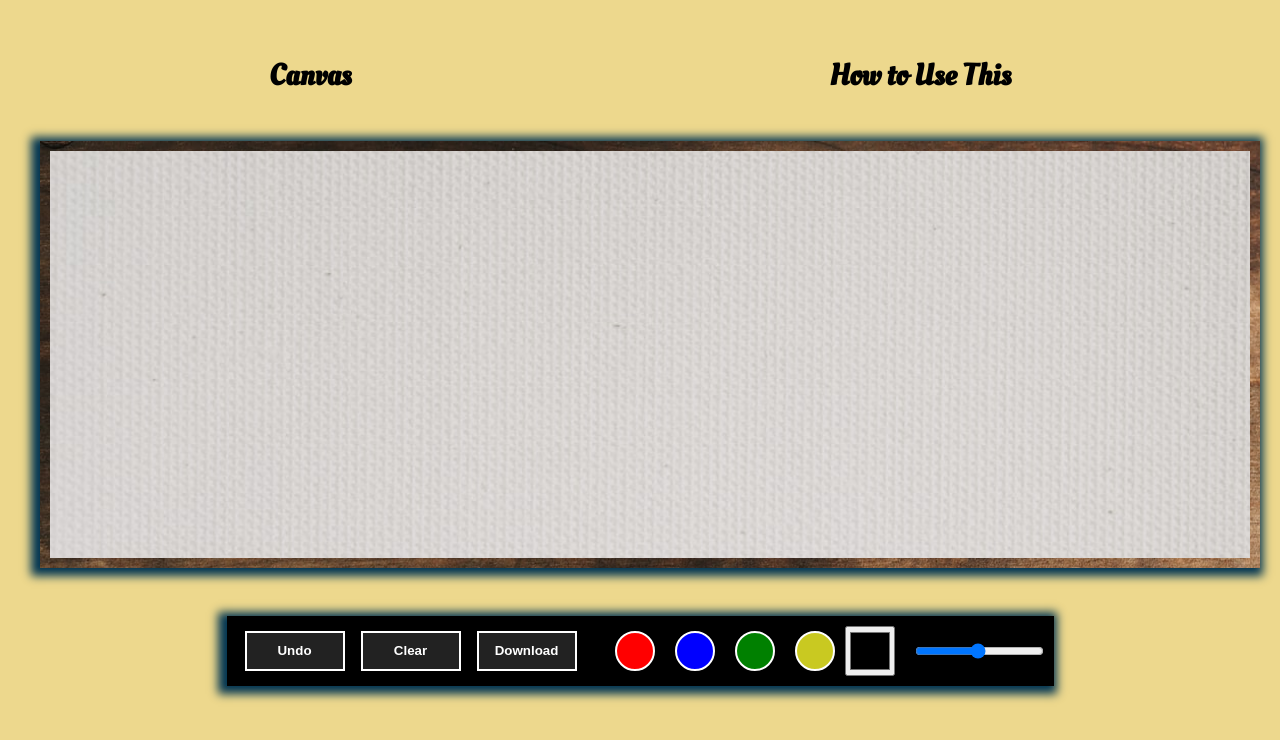
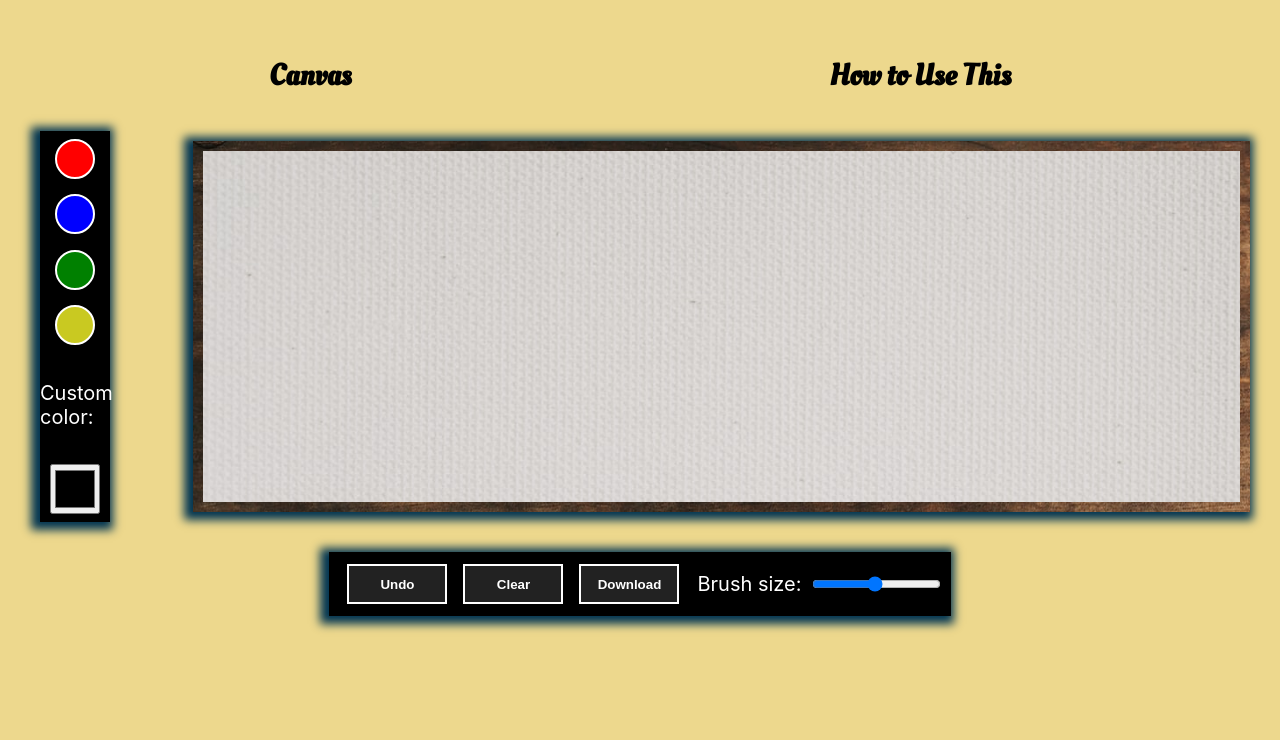
Before and after one commit to DavidVerghese/DrawingWithReact, a React (Create React App) app: page / in a window 1280 px wide. Shown: the top 740 px of the page. Built offline with nearby package versions, Linux system fonts and the light colour scheme.

Commit message:
worked on vertical color panel

```diff
--- a/src/App.css
+++ b/src/App.css
@@ -6,7 +6,6 @@ body {
   overflow: hidden;
   color: black;
   background-color: #edd88d;
-  font-family: 'Oleo Script', cursive;
   font-size: 20px;
 }
 
@@ -28,6 +27,9 @@ button {
   margin: 0px 8px;
 }
 
+h1, h2 {
+  font-family: 'Oleo Script', cursive;
+}
 .app {
   display: flex;
   flex-direction: column;
--- a/src/Components/Canvas/Canvas.css
+++ b/src/Components/Canvas/Canvas.css
@@ -4,13 +4,17 @@ canvas {
   background-image: url("../../Pictures/Frame.jpeg");
   padding: 10px;
   margin-top: 20px;
-  width: 100%;
+  width: 85%;
 }
 
 .fa-paint-brush {
   font-size: 38px;
 }
 
+.canvas-container {
+  display: flex;
+  justify-content: space-between;
+}
 .cursor {
   display: none;
   width: 3rem;
--- a/src/Components/Canvas/Canvas.jsx
+++ b/src/Components/Canvas/Canvas.jsx
@@ -1,5 +1,6 @@
 import { useEffect, useState } from "react";
 import './Canvas.css';
+import ColorPanel from "../ColorPanel/ColorPanel";
 function Canvas() {
 
 
@@ -149,9 +150,9 @@ link.click();
 
   })
 
-  return <div>
+  return <div className="canvas-container">
 
-
+    <ColorPanel/>
     <div className="cursor"> <i className="fa fa-paint-brush"></i></div><canvas id="canvas"></canvas> </div>
 }
 export default Canvas;
--- /dev/null
+++ b/src/Components/ColorPanel/ColorPanel.css
@@ -0,0 +1,45 @@
+.color-field {
+  height: 40px;
+  width: 40px;
+  min-height: 40px;
+  min-width: 40px;
+  cursor: pointer;
+  display: inline-block;
+  cursor: pointer;
+  box-sizing: border-box;
+  border-radius: 50%;
+  border: 2px solid white;
+  align-self: center;
+  margin: 0px 10px;
+
+}
+
+.colors {
+  display: flex;
+  flex-direction: column;
+  justify-content: space-around;
+  margin: 10px 10px;
+  background-color: black;
+  box-shadow: -3px 2px 9px 6px #033652;
+  color: white;
+  width: 70px;
+  height: 100%;
+}
+
+.color-picker {
+  align-self: center;
+  margin: 0px;
+  height: 50px;
+}
+#red-color-field {
+  background: red;
+}
+#blue-color-field {
+  background: blue;
+}
+#yellow-color-field {
+  background: rgb(201, 201, 33);
+}
+#green-color-field {
+  background: green;
+}
--- /dev/null
+++ b/src/Components/ColorPanel/ColorPanel.jsx
@@ -0,0 +1,15 @@
+import './ColorPanel.css';
+
+function ColorPanel() {
+  return <div className="color-panel">
+    <div className="colors">
+       <div  id="red-color-field" className="color-field" ></div>
+<div   id="blue-color-field" className="color-field" ></div>
+<div  id="green-color-field" className="color-field" ></div>
+<div   id="yellow-color-field" className="color-field"></div>
+  <p>Custom color: </p>
+ <input id="color-picker"  type="color" className="color-picker"/>
+      </div>
+  </div>
+}
+export default ColorPanel;
--- a/src/Components/Tools/Tools.css
+++ b/src/Components/Tools/Tools.css
@@ -6,55 +6,25 @@
   flex-wrap: wrap;
   background-color: black;
   box-shadow: -3px 2px 9px 6px #033652;
-}
-
-.tools .color-field {
-  height: 40px;
-  width: 40px;
-  min-height: 40px;
-  min-width: 40px;
-  cursor: pointer;
-  display: inline-block;
-  cursor: pointer;
-  box-sizing: border-box;
-  border-radius: 50%;
-  border: 2px solid white;
-  align-self: center;
-  margin: 0px 10px;
-
+  color: white;
 }
 
 
-.tools .buttons, .tools .colors, .tools .width {
+
+.tools .buttons, .tools .width {
   display: flex;
   justify-content: space-around;
   margin: 10px 10px;
 }
 
 
-.color-picker {
-  align-self: center;
-  margin: 0px;
-  height: 50px;
-}
+
 
 .pen-range {
   align-self: center;
   margin: 0px;
 }
 
-#red-color-field {
-  background: red;
-}
-#blue-color-field {
-  background: blue;
-}
-#yellow-color-field {
-  background: rgb(201, 201, 33);
-}
-#green-color-field {
-  background: green;
-}
 
 
 .modal {
--- a/src/Components/Tools/Tools.jsx
+++ b/src/Components/Tools/Tools.jsx
@@ -14,15 +14,8 @@ function Tools() {
     <DownloadModal/>
 
 
-    <div className="colors">
-       <div  id="red-color-field" className="color-field" ></div>
-<div   id="blue-color-field" className="color-field" ></div>
-<div  id="green-color-field" className="color-field" ></div>
-<div   id="yellow-color-field" className="color-field"></div>
 
- <input id="color-picker"  type="color" className="color-picker"/>
-      </div>
-
+    <p>Brush size: </p>
     <div className="width"> <input type="range" min="1" max="100" id="pen-range" className="pen-range" /></div>
 
 </div>
```
